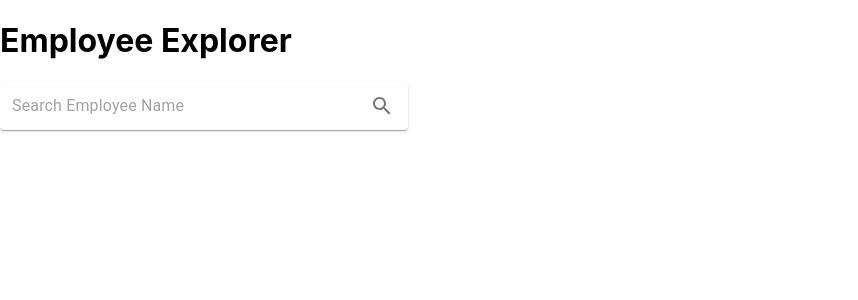
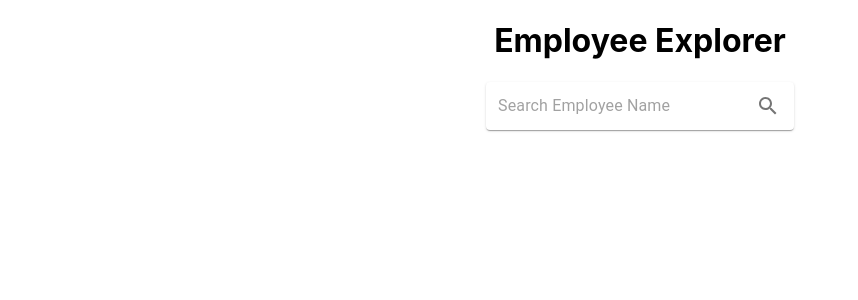
Before and after one commit to ohkimchi/search-employees, a React (Create React App) app: page / in a window 1280 px wide. Shown: the top 300 px of the page, without its empty margins (0-858 px from the left). Built offline with nearby package versions, Linux system fonts and the light colour scheme.

Commit message:
beautify

```diff
--- a/src/App/App.css
+++ b/src/App/App.css
@@ -0,0 +1,3 @@
+.App {
+  text-align: center;
+}
--- a/src/Pages/Search/Search.tsx
+++ b/src/Pages/Search/Search.tsx
@@ -12,7 +12,8 @@ const useStyles = makeStyles((theme: Theme) =>
       padding: "2px 4px",
       display: "flex",
       alignItems: "center",
-      width: 400
+      width: 300,
+      margin: "auto"
     },
     input: {
       marginLeft: theme.spacing(1),
```
